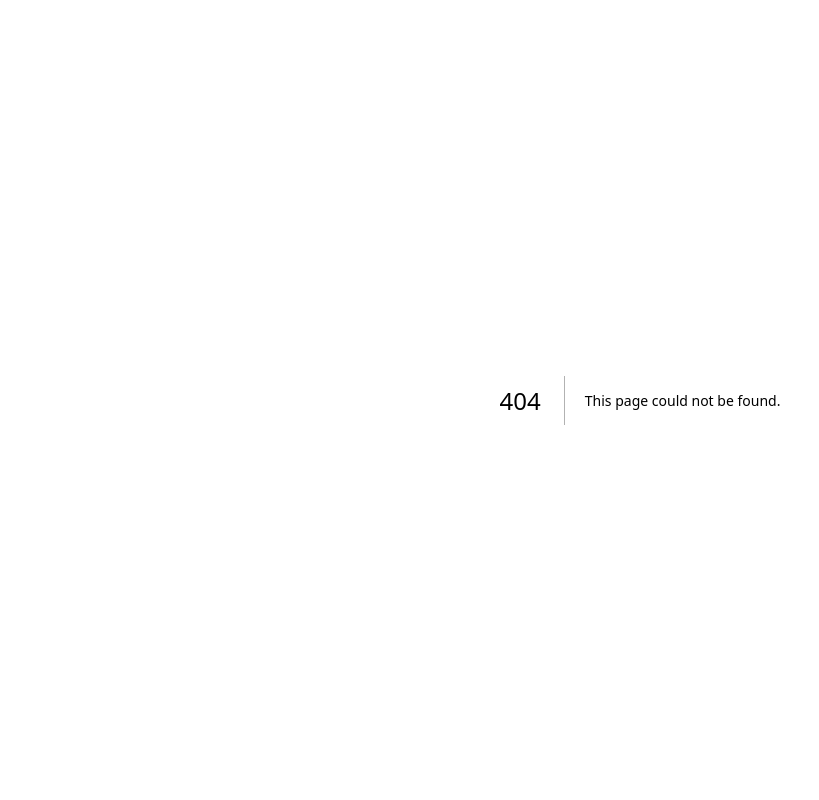
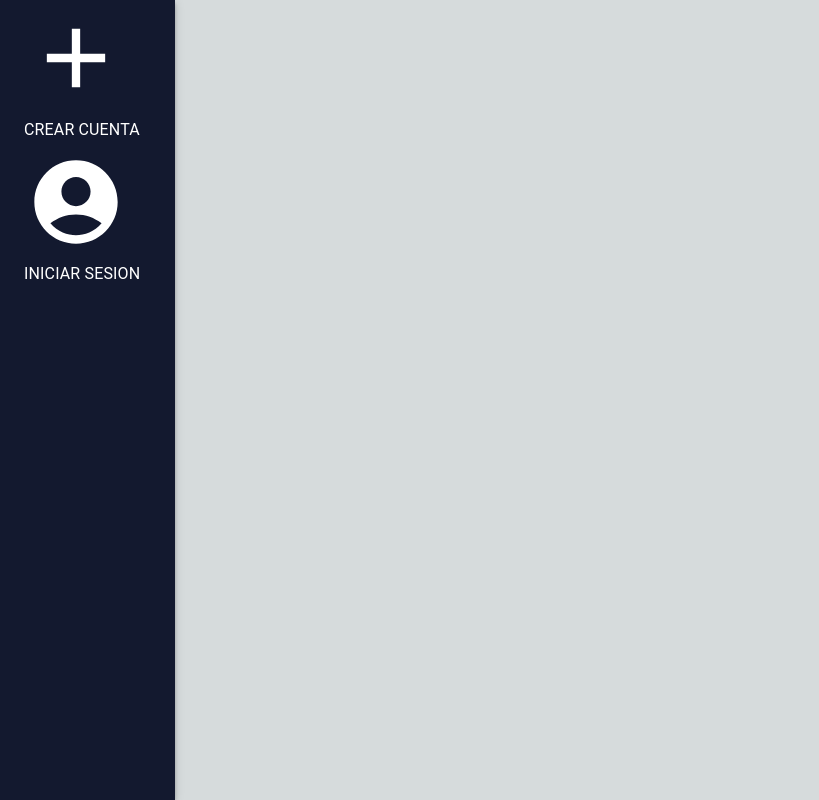
Before and after one commit to cricamore/Aeterna, a Next.js app in the folder frontend/: page /main in a window 1280 px wide. Before the commit this address had no page. Shown: the whole page, without its empty margins (0-819 px from the left). Built offline with nearby package versions, Linux system fonts and the light colour scheme.

Commit message:
landingPage added and register

```diff
--- /dev/null
+++ b/frontend/src/app/main/page.tsx
@@ -0,0 +1,149 @@
+'use client'
+
+import Login from "../login/page";
+import React, { useState } from 'react';
+import {
+  AppBar,
+  Button,
+  Drawer,
+  FormControl,
+  FormControlLabel,
+  FormLabel,
+  Grid,
+  IconButton,
+  MenuItem,
+  Select,
+  TextField,
+  Toolbar,
+  Typography,
+} from '@mui/material';
+import { AccountCircle, Menu, Add } from '@mui/icons-material';
+
+const RegisterForm = () => {
+  const [isRegisterOpen, setIsRegisterOpen] = useState(false);
+  const [isLoginOpen, setIsLoginOpen] = useState(false);
+
+  const handleToggleRegister = () => {
+    setIsRegisterOpen(!isRegisterOpen);
+  };
+
+  const handleToggleLogin = () => {
+    setIsLoginOpen(!isLoginOpen);
+  };
+
+
+    // Opciones de días
+    const days = Array.from({ length: 31 }, (_, index) => index + 1);
+
+    // Opciones de meses
+    const months = [
+      'Enero',
+      'Febrero',
+      'Marzo',
+      'Abril',
+      'Mayo',
+      'Junio',
+      'Julio',
+      'Agosto',
+      'Septiembre',
+      'Octubre',
+      'Noviembre',
+      'Diciembre',
+    ];
+
+    // Opciones de años
+    const currentYear = new Date().getFullYear();
+    const years = Array.from({ length: 100 }, (_, index) => currentYear - index);
+
+
+  return (
+    <div>
+      <AppBar position="fixed" color="primary" style={{ backgroundColor: '#13192F', width: '175px', height: '100vh', left: 0 }}>
+        <Toolbar>
+            <div style={{ display: 'flex', flexDirection: 'column', alignItems: 'center' }}>
+                <IconButton edge="start" color="inherit" onClick={handleToggleRegister}>
+                <Add style={{ fontSize: '100px' }} />
+                </IconButton>
+                <Typography variant="subtitle1">CREAR CUENTA</Typography>
+            </div>
+        </Toolbar>
+        <Toolbar>
+            <div style={{ display: 'flex', flexDirection: 'column', alignItems: 'center' }}>
+                <IconButton edge="start" color="inherit" onClick={handleToggleLogin}>
+                <AccountCircle style={{ fontSize: '100px' }} />
+                </IconButton>
+                <Typography variant="subtitle1">INICIAR SESION</Typography>
+            </div>
+        </Toolbar>
+
+        <Drawer anchor="left" open={isRegisterOpen || isLoginOpen} onClose={handleToggleRegister}>
+          <div style={{ backgroundColor: '#13192F', width: '500px', padding: '20px', height: '100%'}}>
+            {isRegisterOpen && (
+                <>
+                    <Typography variant="h4" style={{fontWeight:'bold', marginTop: '50px', textShadow:'0px 3px 4px rgba(0, 0, 1.5, 1.5)', marginBottom: '10px', color: '#D4AF37', textAlign: 'center' }}>
+                    CREAR CUENTA
+                    </Typography>
+                    <Typography variant="subtitle2" style={{ color: 'white', marginBottom: '40px' }}>
+                    ¿Ya tienes cuenta? Iniciar sesión
+                    </Typography>
+                    <form>
+                    <Grid container spacing={2} style={{ marginBottom: '40px' }}>
+                        <Grid item xs={6}>
+                        <TextField label="Nombre" fullWidth inputProps={{ style: { height: '100%', padding: '9px' } }} required variant="outlined" style={{ borderRadius: '20px', backgroundColor: '#ffffff', height: '40px'}} />
+                        </Grid>
+                        <Grid item xs={6}>
+                        <TextField label="Apellido" inputProps={{ style: { height: '100%', padding: '9px' } }} fullWidth required variant="outlined" style={{ borderRadius: '20px', backgroundColor: '#ffffff', height: '40px' }} />
+                        </Grid>
+                    </Grid>
+                    <TextField label="Correo Electrónico" inputProps={{ style: { height: '100%', padding: '9px' } }} fullWidth required type="email" variant="outlined" style={{ borderRadius: '20px', backgroundColor: '#ffffff', marginBottom: '40px', height: '40px'  }} />
+                    <TextField label="Contraseña" fullWidth inputProps={{ style: { height: '100%', padding: '9px' } }} required type="password" variant="outlined" style={{ borderRadius: '20px', backgroundColor: '#ffffff', marginBottom: '30px', height: '40px' }} />
+                    <FormControl fullWidth style={{ marginBottom: '30px' }}>
+                        <FormLabel sx={{color:'white'}}>Fecha de Nacimiento</FormLabel>
+                        <Grid container spacing={1}>
+                        <Grid item xs={4}>
+                            <Select value="" required variant="outlined" inputProps={{ style: { height: '100%', padding: '9px' } }} style={{ borderRadius: '20px', backgroundColor: '#ffffff', width: '150px',height: '40px' }}>
+                                {days.map((day) => (
+                                    <MenuItem key={day} value={day}>
+                                        {day}
+                                    </MenuItem>
+                                ))}
+                            </Select>
+                        </Grid>
+                        <Grid item xs={4}>
+                            <Select value="" required variant="outlined" inputProps={{ style: { height: '100%', padding: '9px' } }} style={{ borderRadius: '20px', backgroundColor: '#ffffff', width: '150px',height: '40px' }}>
+                                {months.map((month, index) => (
+                                    <MenuItem key={index} value={index + 1}>
+                                        {month}
+                                    </MenuItem>
+                                ))}
+                            </Select>
+                        </Grid>
+                        <Grid item xs={4}>
+                            <Select value="" required variant="outlined" inputProps={{ style: { height: '100%', padding: '9px' } }} style={{ borderRadius: '20px', backgroundColor: '#ffffff', width: '150px',height: '40px' }}>
+                                {years.map((year) => (
+                                    <MenuItem key={year} value={year}>
+                                        {year}
+                                    </MenuItem>
+                                ))}
+                            </Select>
+                        </Grid>
+                        </Grid>
+                    </FormControl>
+                    <Button type="submit" variant="contained" color="primary" fullWidth style={{ fontWeight:'bold', padding: '10px 20px',color: '#D4AF37', backgroundColor:'#B3B3B3', borderRadius: '20px', marginBottom: '20px' }}>
+                        CREAR CUENTA
+                    </Button>
+                    <FormControlLabel control={<input type="checkbox" required />} sx={{color: 'white', marginLeft: '20px'}}label=" Acepto los términos y condiciones" />
+                    </form>
+                </>
+            )}
+            {isLoginOpen && (
+                <Login />
+            )}
+          </div>
+        </Drawer>
+      </AppBar>
+    </div>
+  );
+};
+
+export default RegisterForm;
```
